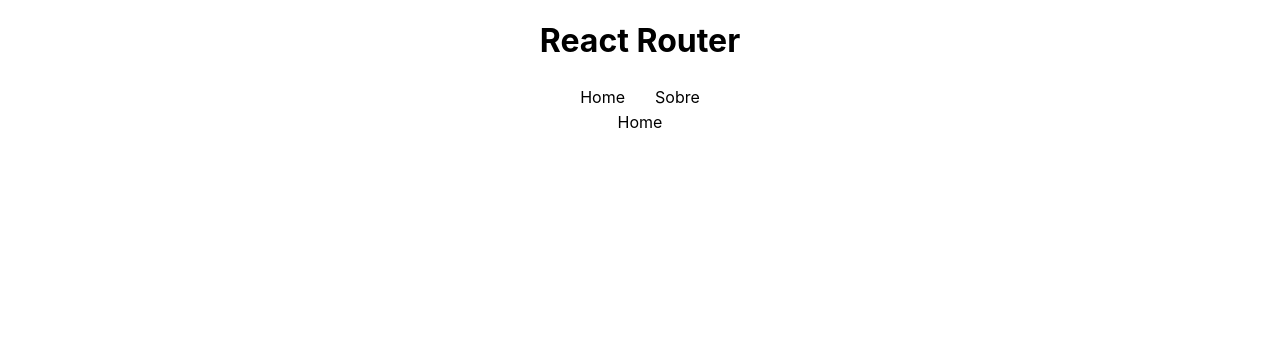
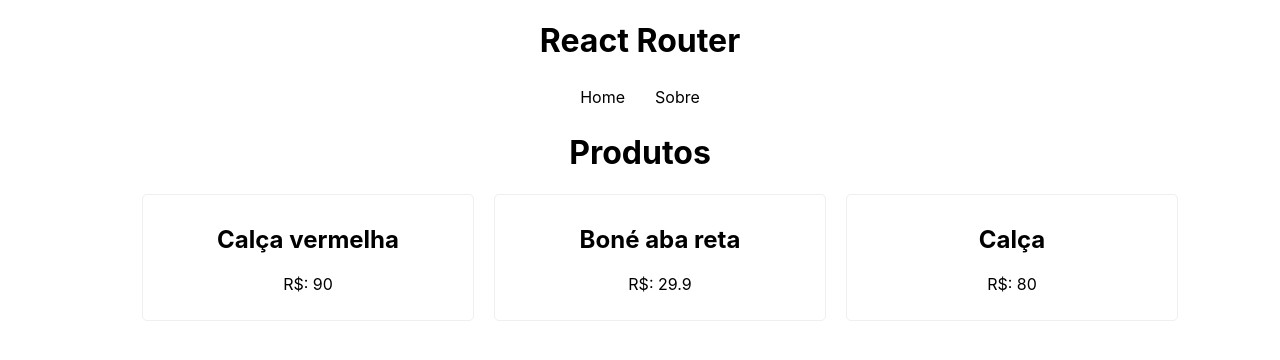
Before and after one commit to RyanLudieri/cuso_react, a React (Create React App) app in the folder 8_React_Router/router/: page / in a window 1280 px wide. Shown: the top 360 px of the page. Built offline with nearby package versions, Linux system fonts and the light colour scheme; data requests are answered from the project's data file.

Commit message:
feat: loading data

```diff
--- a/8_React_Router/router/src/App.js
+++ b/8_React_Router/router/src/App.js
@@ -15,6 +15,7 @@
     <div className="App">
       <h1>React Router</h1>
       <BrowserRouter>
+       {/*2 - links com react router*/}
         <NavBar/>
         <Routes>
           <Route path="/" element={<Home />}/>
--- a/8_React_Router/router/src/components/NavBar.js
+++ b/8_React_Router/router/src/components/NavBar.js
@@ -1,3 +1,4 @@
+// 2 - links com react router
 import  './NavBar.css';
 
 import { Link } from 'react-router-dom';
--- /dev/null
+++ b/8_React_Router/router/src/hooks/useFetch.js
@@ -0,0 +1,99 @@
+import { useState, useEffect } from "react";
+
+
+
+// 4 - custom hook
+export const useFetch = (url) => {
+    const [data, setData] = useState(null)
+
+    // 5 - refatorando o post
+    const [config, setConfig] = useState(null)
+    const [method, setMethod] = useState(null)
+    const [callFetch, setCallFetch] = useState(false)
+    const [itemId, setItemId] = useState(null)
+
+    // 6 - loading
+    const [loading, setLoading] = useState(false);
+
+    // 7 - tratando erros
+    const [error, setError] = useState(null);
+
+
+    const httpConfig = (data, method) => {
+        if (method === "POST"){
+            setConfig({
+                method,
+                headers:{
+                    "Content-type": "application/json"
+                },
+                body: JSON.stringify(data)
+            });
+
+            setMethod(method);
+        }else if(method === "DELETE"){
+            setConfig({
+                method,
+                headers: {
+                    "Content-type": "application/json"
+                }
+            });
+            setItemId(data.id);
+            setMethod(method);
+        }
+    };
+
+    useEffect(() => {
+
+        const fetchData = async () => {
+
+            // 6 - loading
+            setLoading(true);
+
+            try{
+                const res = await fetch(url);
+
+                const json = await res.json();
+
+                setData(json);
+            } catch(error) {
+                console.log(error.message);
+                setError("Houve algum erro ao carregar os dados!");
+            }
+
+            setLoading(false);
+        }
+
+        fetchData();
+
+    },[url, callFetch])
+
+    // 5 - refatorando post
+    useEffect(() => {
+        const httpRequest = async () => {
+
+            let json
+
+            if(method === "POST"){
+
+                let fetchOptions = [url, config];
+
+                const res = await fetch(...fetchOptions);
+
+                json = await res.json();
+
+            } else if (method === "DELETE"){
+                let deleteUrl = `${url}/${itemId}`
+
+                const res = await fetch(deleteUrl, config);
+
+                json = await res.json();
+
+            }
+            setCallFetch(json)
+        };
+
+        httpRequest();
+    }, [config, ,method, url, itemId])
+
+    return {data, httpConfig, loading, error};
+};
--- a/8_React_Router/router/src/pages/Home.css
+++ b/8_React_Router/router/src/pages/Home.css
@@ -0,0 +1,15 @@
+.products{
+    display: flex;
+    justify-content: center;
+    flex-wrap: wrap;
+}
+
+.products li{
+    border: 1px solid #EFEFEF;
+    border-radius: 5px;
+    padding: 10px;
+    text-align: center;
+    list-style: none;
+    margin: 0 10px;
+    width: 25%;
+}
--- a/8_React_Router/router/src/pages/Home.js
+++ b/8_React_Router/router/src/pages/Home.js
@@ -1,8 +1,29 @@
+import {Link} from 'react-router-dom'
+import {useFetch} from '../hooks/useFetch'
 
+import './Home.css'
 
 const Home = () => {
+
+  // 3 - carregamento de dados
+
+  const url = 'http://localhost:3000/products'
+
+  const {data: items, loading, error} = useFetch(url);
+
   return (
-    <div>Home</div>
+    <div>
+      <h1>Produtos</h1>
+      {error && <p>{error}</p>}
+      <ul className='products'>
+        {items && items.map(item => (
+          <li key={item.div}>
+            <h2>{item.name}</h2>
+            <p>R$: {item.price}</p>
+          </li>
+        ))}
+      </ul>
+    </div>
   )
 }
 
```
